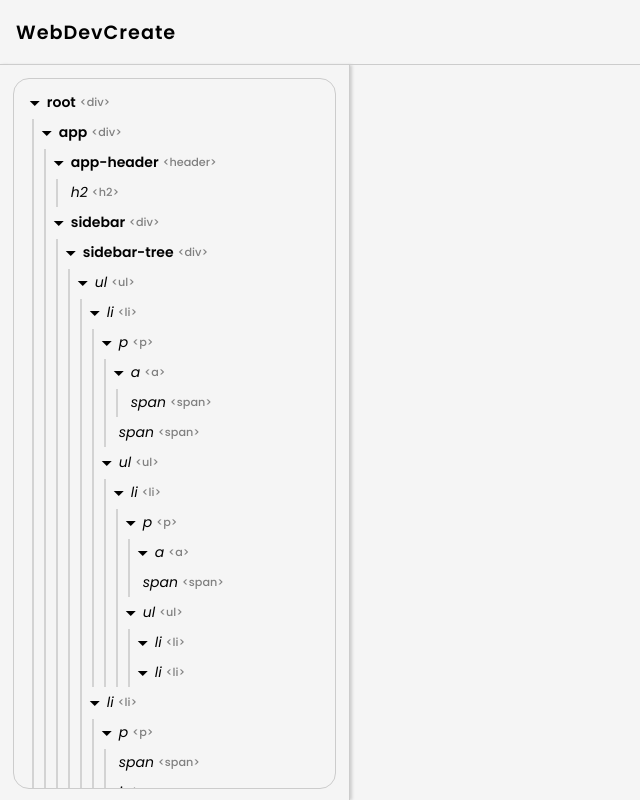
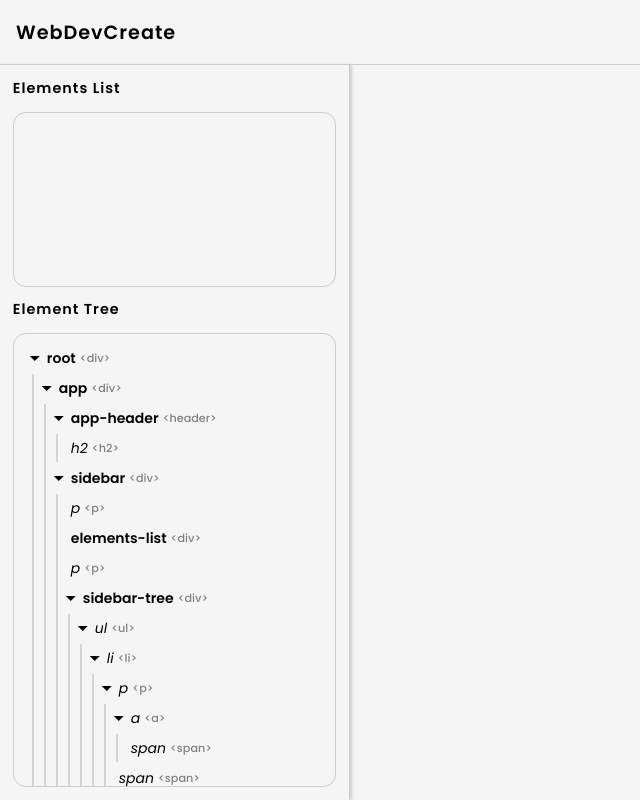
Before and after one commit to ultraflame4/WebDevCreate, a React (Vite) app: page /#/app in a window 1280 px wide. Shown: the whole page, without its empty margins (0-640 px from the left). Built offline with nearby package versions, Linux system fonts and the light colour scheme.

Commit message:
Added section for element list

```diff
--- a/src/assets/App.scss
+++ b/src/assets/App.scss
@@ -28,7 +28,7 @@
   padding: 0 1em;
 
 
-  & > h2{
+  & > h2 {
     margin: 0;
     display: flex;
     letter-spacing: 1px;
@@ -41,23 +41,45 @@
 
 #sidebar {
   @extend .default-bg;
+  display: flex;
+  box-sizing: border-box;
+  width: 100%;
+  height: 100%;
+  padding: 0.8rem;
+
   grid-column: 1 / 2;
   grid-row: 2 / -2;
-  width: 100%;
-  height: 100%;
+
   border-right: 1px solid $line-color;
   box-shadow: 2px 0 3px #ccc;
-  padding: 0.8rem;
-  box-sizing: border-box;
-  display: flex;
+  flex-direction: column;
   gap: 0.8rem;
 
+  >p{
+    margin: 0;
+    font-weight: 600;
+    letter-spacing: 1px;
+    font-size: 0.9em;
+    flex-shrink: 0;
+  }
+
+  >div{
+    border-radius: 0.8em;
+    border: 1px solid $line-color;
+    width: 100%;
+    flex-grow: 0;
+    box-sizing: border-box;
+
+  }
+
+  #elements-list{
+    height: 175px;
+    flex-shrink: 0;
+  }
+
   #sidebar-tree {
-    border-radius: 1em;
-    border: 1px solid $line-color;
     flex-grow: 1;
-    width: 100%;
-    height: 100%;
     overflow: hidden;
+    flex-shrink: 1;
   }
 }
--- a/src/routes/App.tsx
+++ b/src/routes/App.tsx
@@ -12,6 +12,11 @@
                 <h2>WebDevCreate</h2>
             </header>
             <div id={"sidebar"}>
+                <p>Elements List</p>
+                <div id={"elements-list"}>
+
+                </div>
+                <p>Element Tree</p>
                 <ElementTree id={"sidebar-tree"} elements={document.body}/>
             </div>
         </div>
```
